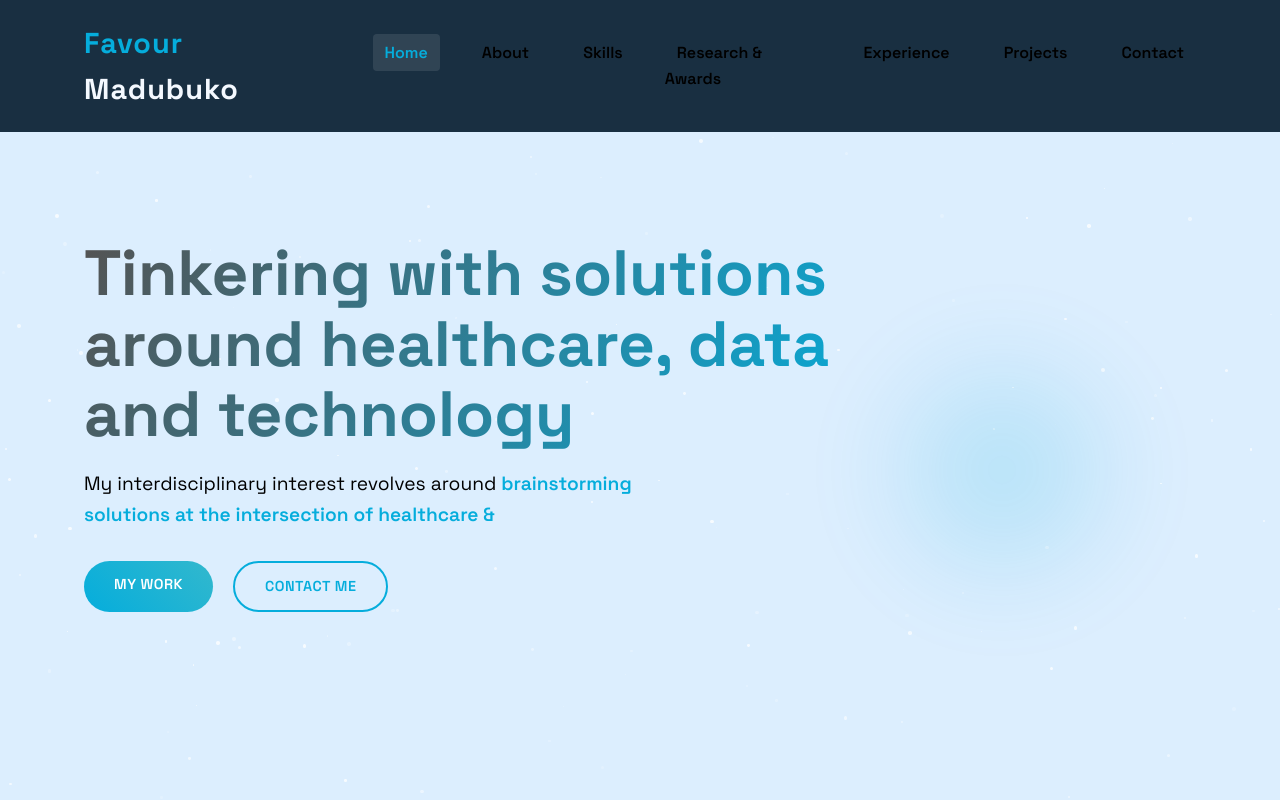
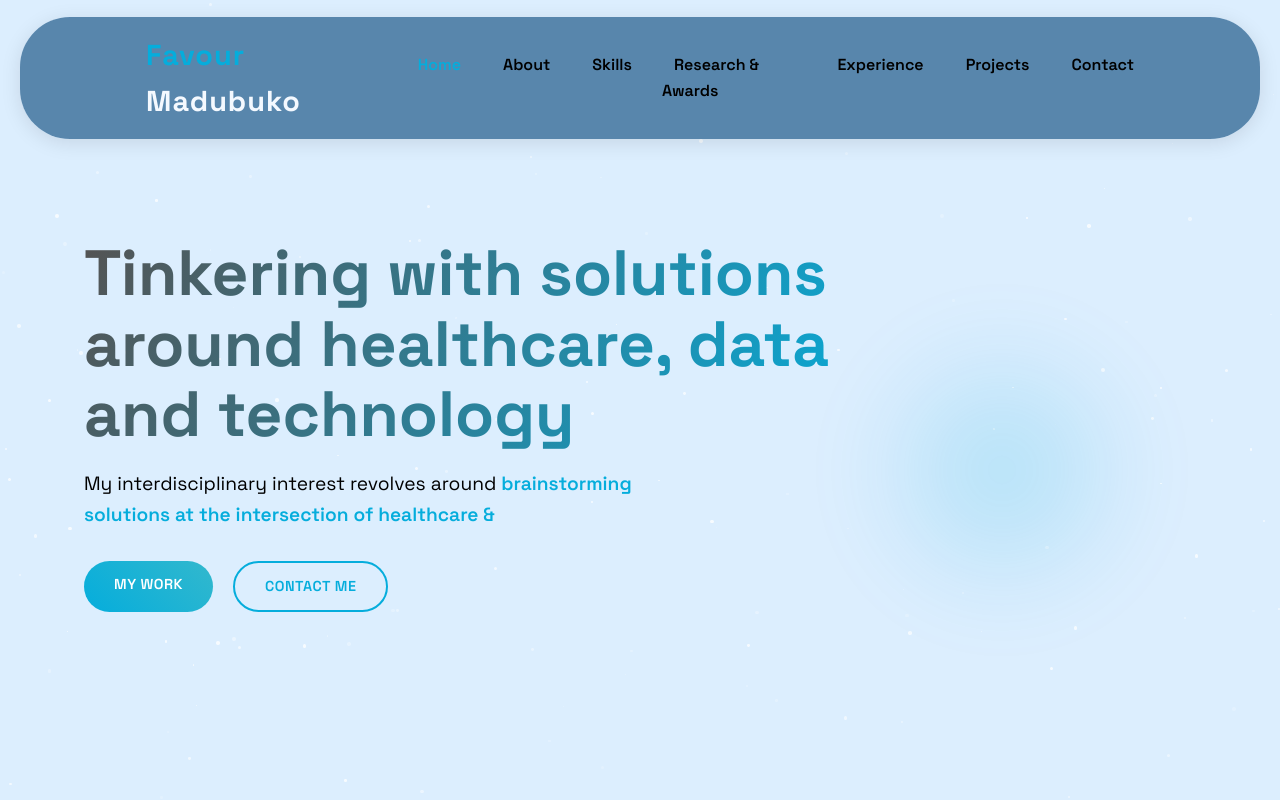
Before and after one commit to favouralgo/fm, a React (Vite) app: page / in a window 1280 px wide. Shown: the top 800 px of the page. Built offline with nearby package versions, Linux system fonts and the light colour scheme.

Commit message:
style: change overall project styles and color

```diff
--- a/src/index.css
+++ b/src/index.css
@@ -109,18 +109,24 @@
             position: fixed;
             top: 0;
             left: 0;
+            right: 0;
             width: 100%;
             z-index: 1000;
             transition: all 0.4s ease;
-            padding: 20px 0;
-            background-color: rgba(4, 26, 45, 0.9);
+            width: calc(100% - 40px);
+            padding: 10px 10px;
+            border-radius: 50px;
+            margin: 17px 20px 0 20px;
+            background-color: rgba(74, 122, 163, 0.9);
             backdrop-filter: blur(5px);
+            box-shadow: 0 4px 20px rgba(0, 0, 0, 0.1);
         }
 
         nav {
             display: flex;
             justify-content: space-between;
             align-items: center;
+            padding: 5px 35px;
         }
 
         .logo {
@@ -150,13 +156,32 @@
             font-size: 1rem;
             padding: 8px 12px;
             border-radius: 4px;
+            text-decoration: none;
+            position: relative;
             transition: all 0.3s ease;
         }
 
         .nav-links a:hover,
         .nav-links a.active {
             color: var(--primary);
-            background-color: rgba(255, 255, 255, 0.1);
+        }
+
+        /* Underline effect */
+        .nav-links a::after {
+            content: '';
+            position: absolute;
+            bottom: 6px;
+            left: 12px;
+            right: 12px;
+            height: 2px;
+            background-color: var(--primary);
+            transform: scaleX(0);
+            transition: transform 0.3s ease;
+        }
+
+        .nav-links a:hover::after,
+        .nav-links a.active::after {
+            transform: scaleX(1);
         }
 
         .menu-toggle {
@@ -484,6 +509,8 @@
             margin-bottom: 15px;
         }
 
+
+
        /* Projects Section */
         .projects {
             background-color: var(--space-bg);
@@ -548,7 +575,7 @@
 
         .project-title {
             font-size: 1.3rem;
-            color: var(--light);
+            color: var(--dark);
             margin-bottom: 10px;
         }
 
@@ -685,7 +712,7 @@
             justify-content: center;
             width: 40px;
             height: 40px;
-            background-color: rgba(255, 255, 255, 0.1);
+            background-color: var(--primary);
             color: var(--light);
             border-radius: 50%;
             transition: all 0.3s ease;
```
